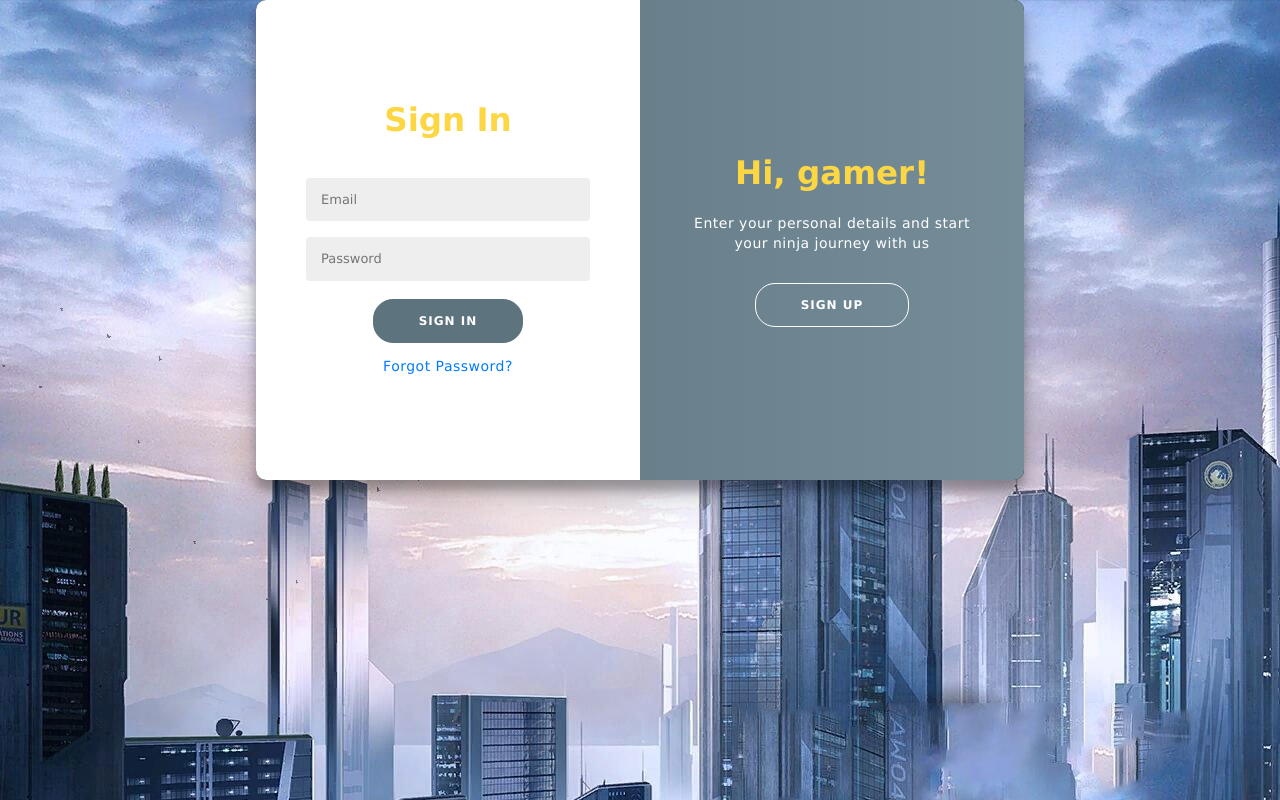
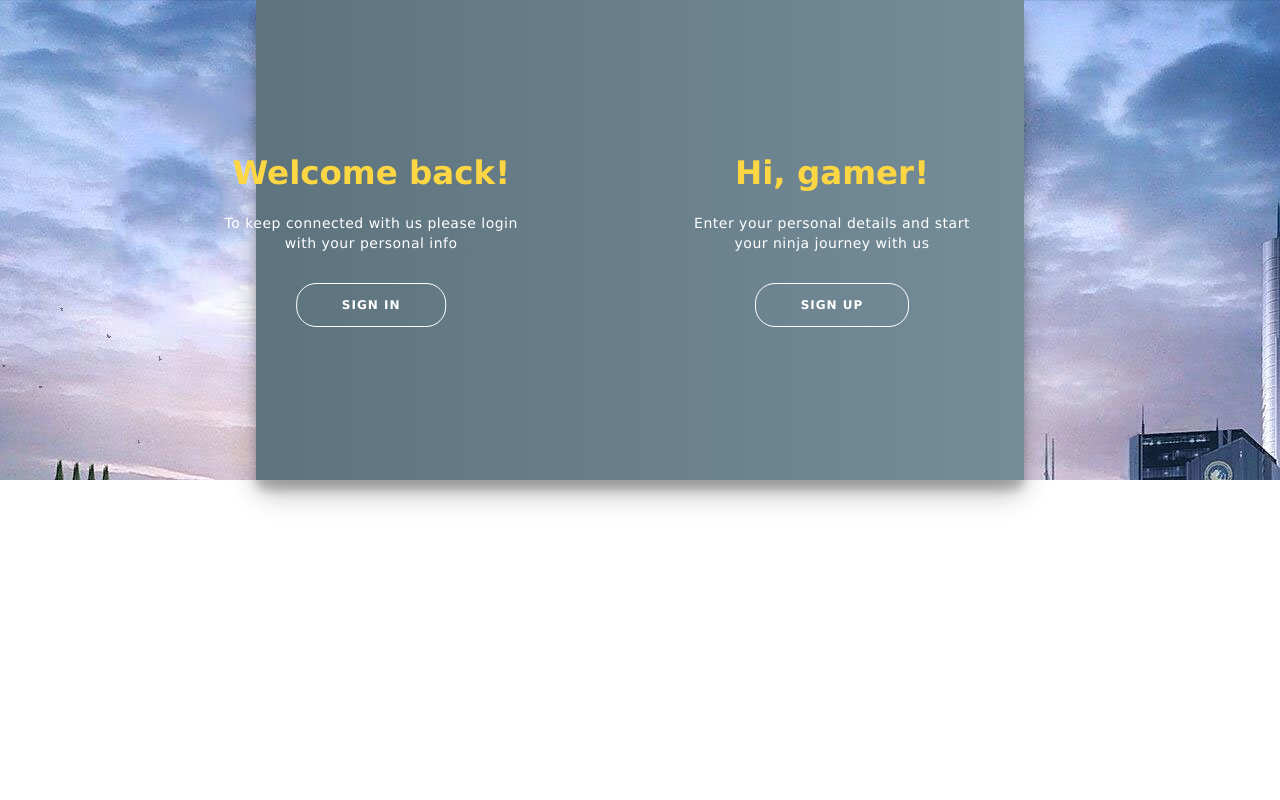
Before and after one commit to rjburgerr1/Trials-Ninja-Points, a React (Create React App) app in the folder Trials.com/react-frontend/: page /signin in a window 1280 px wide. Built offline with nearby package versions, Linux system fonts and the light colour scheme; no server answers.

Commit message:
Remove 100vh and overflow hiddens

```diff
--- a/Trials.com/react-frontend/src/sass-base/pages/_signin-signup.scss
+++ b/Trials.com/react-frontend/src/sass-base/pages/_signin-signup.scss
@@ -2,7 +2,6 @@
 @import url("https://fonts.googleapis.com/css?family=Montserrat:400,800");
 
 .signin-signup-outer {
-    height: 100vh;
     background-image: url("../../images/Fusion\ Title\ Screen.jpg");
     * {
         box-sizing: border-box;
@@ -17,9 +16,8 @@
         align-items: center;
         flex-direction: column;
         font-family: "Montserrat", sans-serif;
-        height: 100vh;
+
         margin: -20px 0 50px;
-        overflow: hidden;
     }
 
     h1 {
@@ -78,7 +76,6 @@
     }
 
     form {
-        background-color: #ffffff;
         display: flex;
         align-items: center;
         justify-content: center;
@@ -103,7 +100,7 @@
         box-shadow: 0 14px 28px rgba(0, 0, 0, 0.25),
             0 10px 10px rgba(0, 0, 0, 0.22);
         position: relative;
-        overflow: hidden;
+
         max-width: 100%;
         min-height: 480px;
         &.signin-signup {
@@ -171,7 +168,7 @@
         left: 50%;
         width: 50%;
         height: 100%;
-        overflow: hidden;
+
         transition: transform 0.6s ease-in-out;
         z-index: 100;
     }
```
